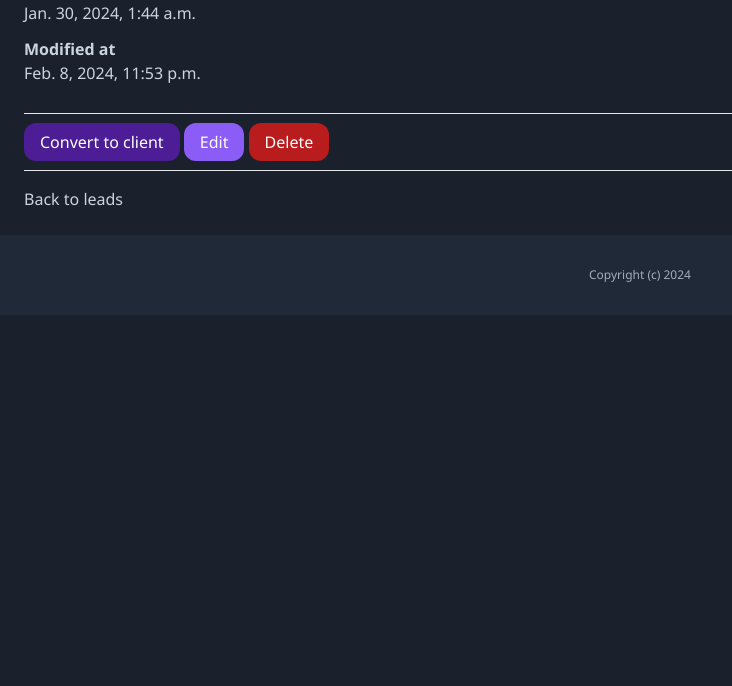
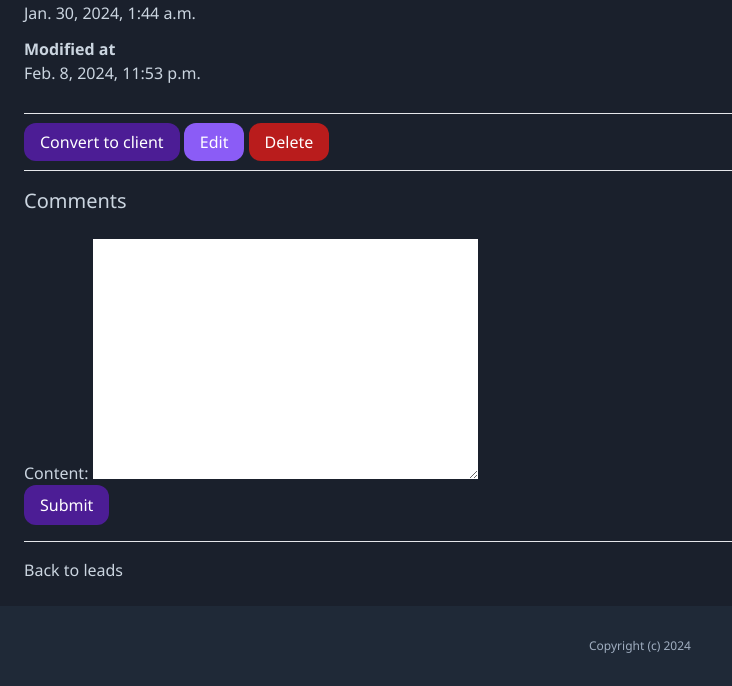
Before and after one commit to binbashz/starhub-crm, a Django app: page /dashboard/leads/2/ in a window 1280 px wide. Shown: the part 347-1033 px from the top of the page, without its empty margins (0-732 px from the left). Before the commit the page ends 629 px from the top, so only its background shows below. Run offline with Django 4.2, Linux system fonts and the light colour scheme; a user stored in the database is signed in; data comes from the database, SQL or seed files in the repository; both versions use the stored data as it was after the commit; style sheets or scripts are compiled from the project's sources.

Commit message:
add comments for lead sect

```diff
--- a/mycrm/lead/forms.py
+++ b/mycrm/lead/forms.py
@@ -1,8 +1,13 @@
 from django import forms
 
-from .models import Lead
+from .models import Lead, Comment
 
 class AddLeadForm(forms.ModelForm):
     class Meta:
         model = Lead
         fields = ('name', 'email', 'description', 'priority', 'status')
+
+class AddCommentForm(forms.ModelForm):
+    class Meta:
+        model = Comment
+        fields = ('content',)
--- a/mycrm/lead/models.py
+++ b/mycrm/lead/models.py
@@ -41,3 +41,10 @@ class Lead(models.Model):
 
     def __str__(self):
         return self.name
+
+class Comment(models.Model):
+    team = models.ForeignKey(Team, related_name='lead_comments', on_delete=models.CASCADE)
+    lead = models.ForeignKey(Lead, related_name='comments', on_delete=models.CASCADE)
+    content = models.TextField(blank=True, null=True)
+    created_by = models.ForeignKey(User, related_name='lead_comments', on_delete=models.CASCADE)
+    created_at = models.DateTimeField(auto_now_add=True)
--- a/mycrm/lead/templates/lead/lead_detail.html
+++ b/mycrm/lead/templates/lead/lead_detail.html
@@ -33,6 +33,26 @@
         <a href="{% url 'leads:edit' lead.id %}" class="py-2 px-4 rounded-xl bg-purple-500 text-white">Edit</a>
         <a href="#" onclick="document.getElementById('lead_delete_form').submit();" class="py-2 px-4 rounded-xl bg-red-700 text-white">Delete</a>
 
+        <hr class="my-4">
+
+        <h2 class="mb-6 text-xl">Comments</h2>
+
+        <div class="space-y-4">
+            {% for comment in lead.comments.all %}
+                <div class="bg-gray-700 p-6 rounded-xl">
+                    <p class="mb-2"><strong>{{ comment.created_by }}</strong> @ {{ comment.created_at }}</p>
+
+                    {{ comment.content }}
+            {% endfor %}
+        </div>
+
+        <form method="post" action="{% url 'leads:add_comment' lead.id %}">
+            {% csrf_token %}
+
+            {{ form.as_p }}
+
+            <button class="py-2 px-4 rounded-xl bg-purple-900 text-white">Submit</button>
+        </form>
 
     <hr class="my-4">
 
--- a/mycrm/lead/urls.py
+++ b/mycrm/lead/urls.py
@@ -10,5 +10,6 @@ urlpatterns = [
     path('<int:pk>/delete/', views.LeadDeleteView.as_view(), name='delete'),
     path('<int:pk>/edit/', views.LeadUpdateView.as_view(), name='edit'),
     path('<int:pk>/convert/', views.ConvertToClientView.as_view(), name='convert'),
+    path('<int:pk>/add-comment/', views.AddCommentView.as_view(), name='add_comment'),
     path('add-lead/', views.LeadCreatedView.as_view(), name='add_lead'),
 ]
--- a/mycrm/lead/views.py
+++ b/mycrm/lead/views.py
@@ -6,6 +6,7 @@ from django.urls import reverse_lazy
 from django.utils.decorators import method_decorator
 from django.views.generic import ListView, DetailView, DeleteView, UpdateView, CreateView
 
+from .forms import AddCommentForm
 from .models import Lead
 
 from client.models import Client
@@ -30,6 +31,12 @@ class LeadDetailView(DetailView):
     @method_decorator(login_required)
     def dispatch(self, *args, **kwargs):
         return super().dispatch(*args, **kwargs)
+
+    def get_context_data(self, **kwargs):
+        context = super().get_context_data(**kwargs)
+        context['form'] = AddCommentForm()
+
+        return context
 
     def get_queryset(self):
         queryset = super(LeadDetailView,self).get_queryset()
@@ -102,6 +109,23 @@ class LeadCreatedView(CreateView):
         return redirect(self.get_success_url())
 
 
+class AddCommentView(View):
+    def post(self, request, *args, **kwargs):
+        pk = self.kwargs.get('pk')
+
+        form = AddCommentForm(request.POST)
+
+        if form.is_valid():
+            team = Team.objects.filter(created_by=self.request.user)[0]
+            comment = form.save(commit=False)
+            comment.team = team
+            comment.created_by = request.user
+            comment.lead_id = pk
+            comment.save()
+
+        return redirect('leads:detail', pk=pk)
+
+
 class ConvertToClientView(View):
     def get(self,request, *args, **kwargs):
         pk = self.kwargs.get('pk')
@@ -123,23 +147,3 @@ class ConvertToClientView(View):
         messages.success(request, "The lead was converted to a client.")
 
         return redirect('leads:list')
-
-@login_required
-def converted_to_client(request, pk):
-     lead = get_object_or_404(Lead, created_by=request.user, pk=pk)
-     team = Team.objects.filter(created_by=request.user)[0]
-
-     client = Client.objects.create(
-         name=lead.name,
-         email=lead.email,
-         description=lead.description,
-         created_by=request.user,
-         team = team,
-         )
-
-     lead.converted_to_client = True
-     lead.save()
-
-     messages.success(request, "The lead was converted to a client.")
-
-     return redirect('leads:list')
```
Also changed, not shown: mycrm/db.sqlite3, mycrm/lead/migrations/0005_comment.py (added).
